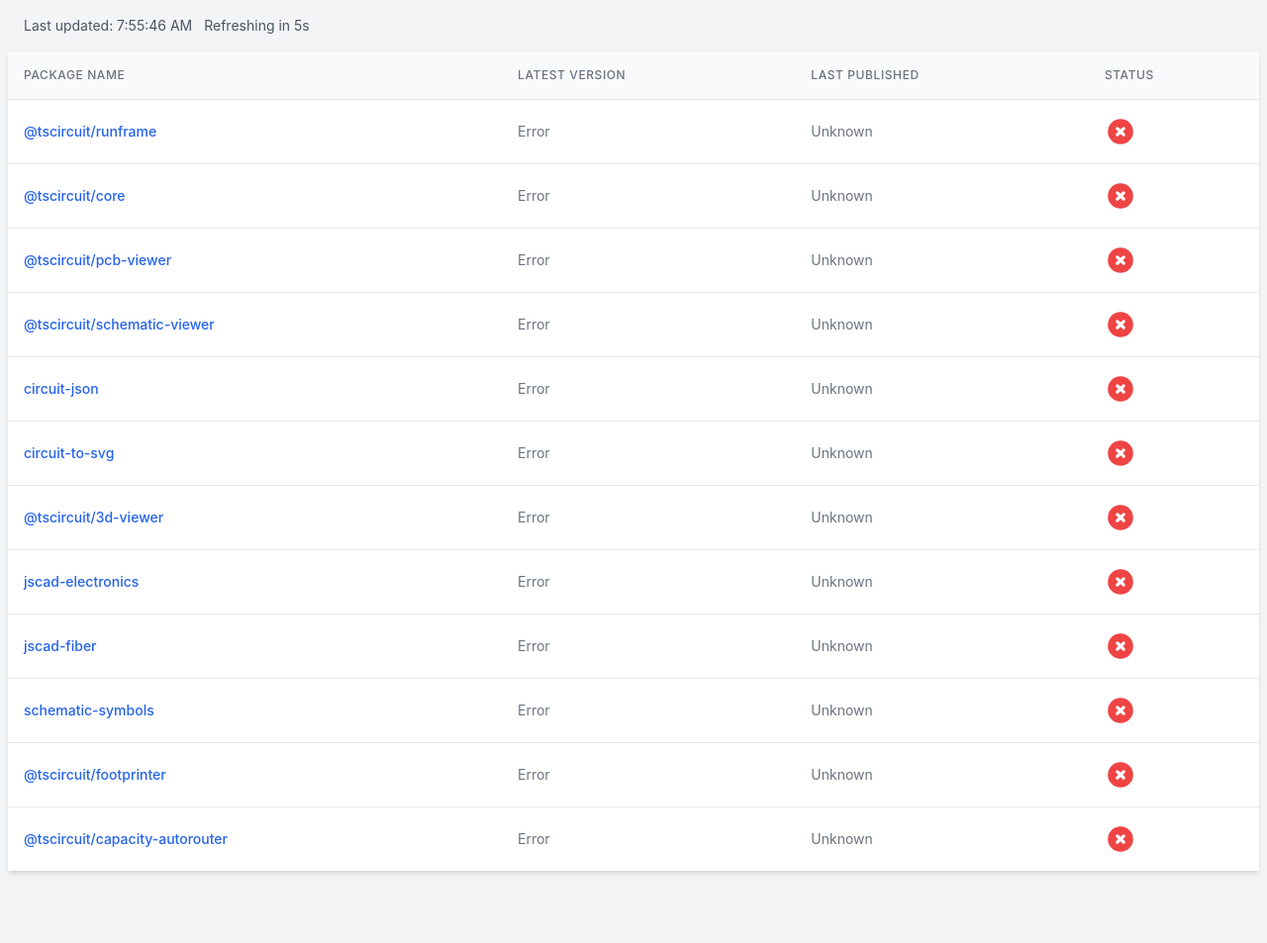
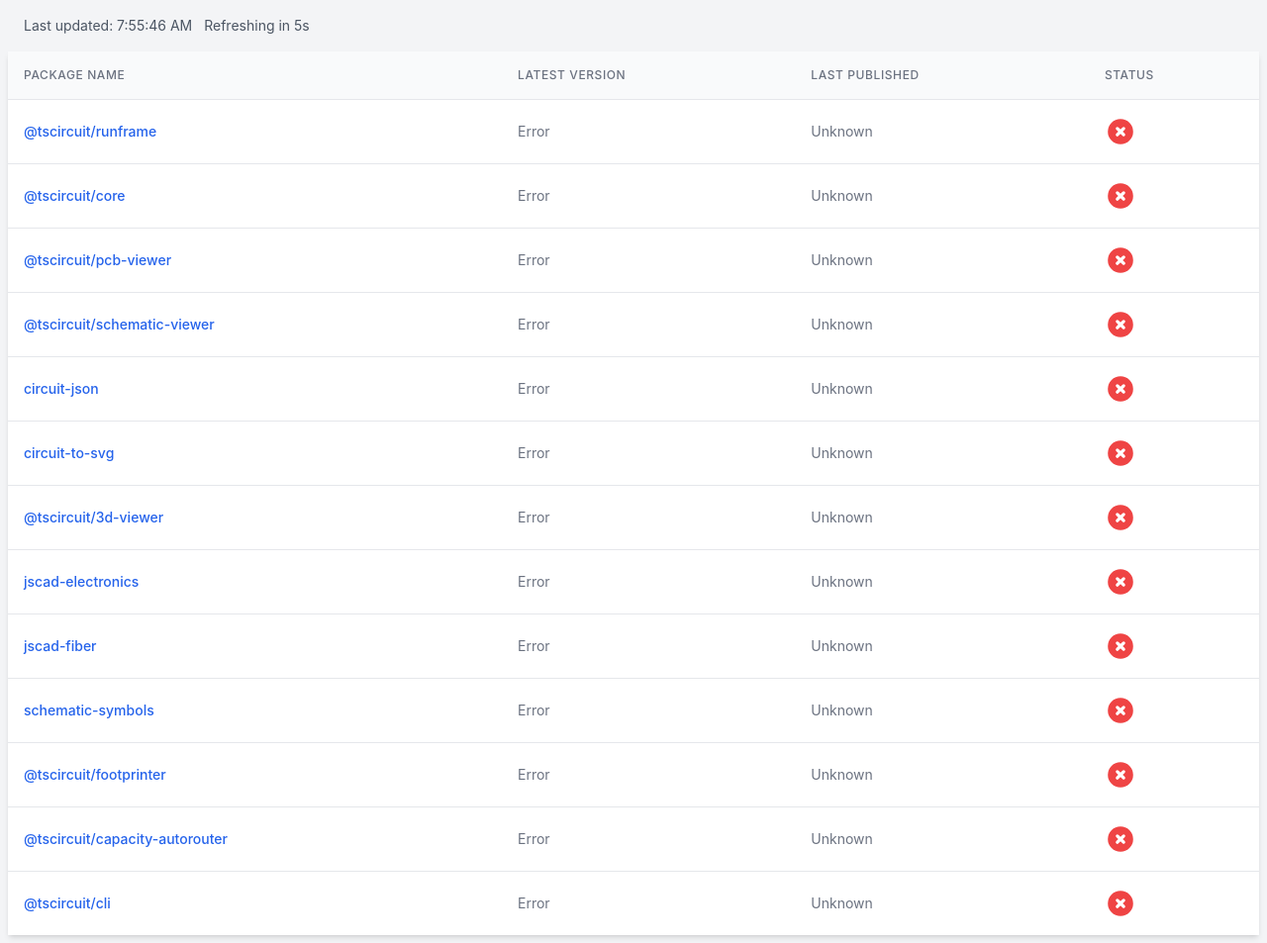
Before and after one commit to tscircuit/versions.tscircuit.com, a plain HTML site: page index.html in a window 1280 px wide. Shown: the whole page at 99% size. Before the commit the page ends 888 px from the top, so only its background shows below. Drawn offline with nearby package versions, Linux system fonts and the light colour scheme; no server answers.

Commit message:
Update index.html

```diff
--- a/index.html
+++ b/index.html
@@ -57,7 +57,8 @@
             'jscad-fiber',
             'schematic-symbols',
             '@tscircuit/footprinter',
-            "@tscircuit/capacity-autorouter"
+            "@tscircuit/capacity-autorouter",
+            "@tscircuit/cli"
         ];
 
         const packageTable = document.getElementById('packageTable');
```
